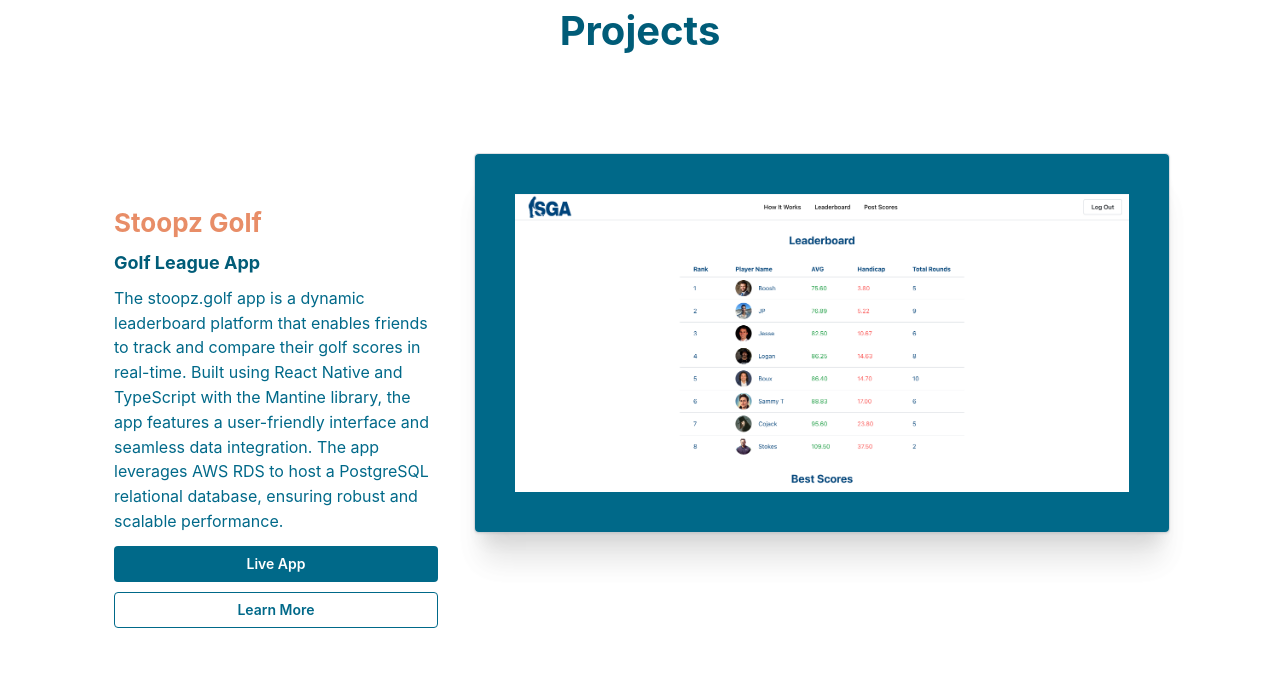
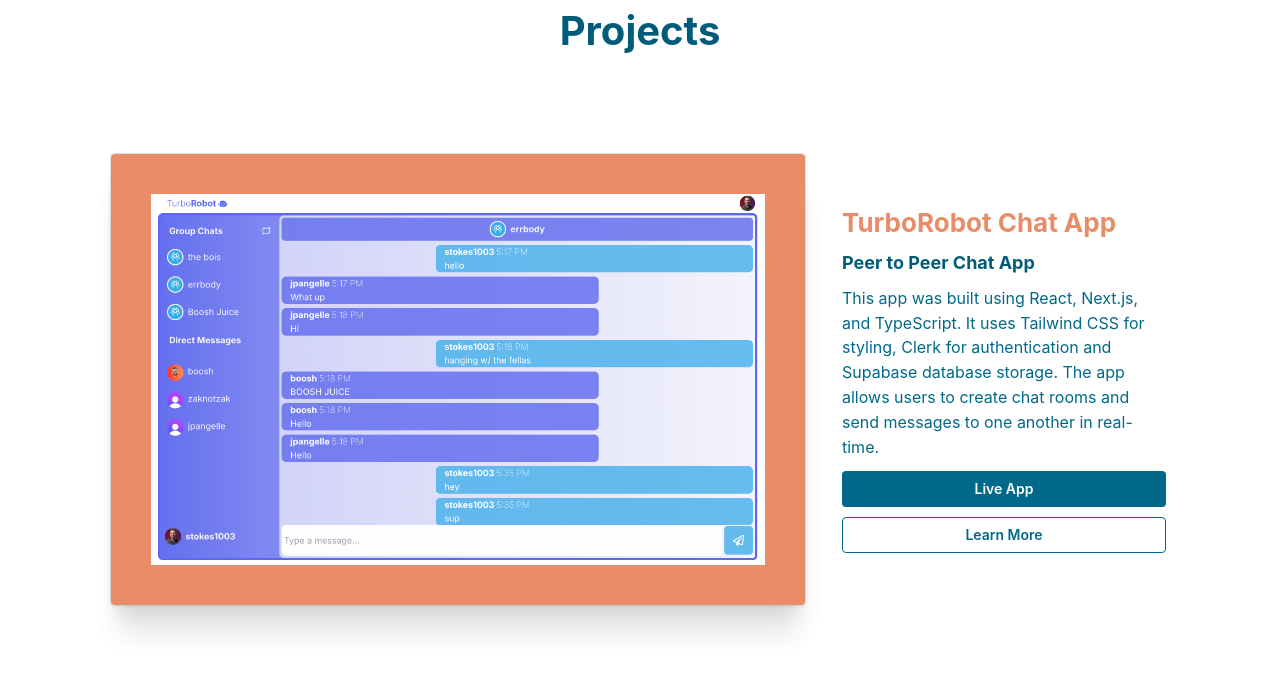
Before and after one commit to stokes1003/portfolio, a React (Vite) app: page / in a window 1280 px wide. Shown: the part 1680-2375 px from the top of the page. Built offline with nearby package versions, Linux system fonts and the light colour scheme.

Commit message:
TurboRobot

```diff
--- a/src/components/Projects.tsx
+++ b/src/components/Projects.tsx
@@ -20,6 +20,65 @@
   if (isMobile) {
     return (
       <Container h="100%">
+        <Flex mt="xl" gap="xs" align="center" direction="column">
+          <Title c="#E88D67" order={2}>
+            Turbo Robot
+          </Title>
+          <Title c="#005C78" order={4}>
+            Peer to Peer Chat App
+          </Title>
+
+          <Text c="#006989" size="md">
+            This app was built using React, Next.js, and TypeScript. It uses
+            Tailwind CSS for styling, Clerk for authentication and Supabase
+            database storage. The app allows users to create chat rooms and send
+            messages to one another in real-time.
+          </Text>
+
+          <Paper
+            p="10px"
+            mb="sm"
+            bg="#E88D67"
+            component="a"
+            href="https://chat-app-flax-chi.vercel.app/"
+            target="_blank"
+            rel="noopener"
+            shadow="xl"
+            withBorder
+            w="100%"
+          >
+            <Group align="center" justify="center" gap="xl" grow>
+              <Image radius="sm" src="/images/TurboRobot.png" p="20px" />
+            </Group>
+          </Paper>
+        </Flex>
+        <Group grow justify="flex-start" align="flex-start">
+          <Box size="13rem">
+            <Stack gap="xs">
+              <Button
+                color="#006989"
+                component="a"
+                href="https://chat-app-flax-chi.vercel.app/"
+                variant="outline"
+                target="_blank"
+                rel="noopener"
+              >
+                Live App
+              </Button>
+              <Button
+                color="#006989"
+                variant="filled"
+                component="a"
+                href="https://github.com/stokes1003/chat-app"
+                target="_blank"
+                rel="noopener"
+              >
+                Learn More
+              </Button>
+            </Stack>
+          </Box>
+        </Group>
+
         <Group justify="center">
           <Title c="#005C78" fw="700" size="40">
             Projects
@@ -181,6 +240,63 @@
       <Space h="lg" />
 
       <Grid gutter="xl">
+        <Grid.Col mt="xl" mb="xl" span={8}>
+          <Paper
+            shadow="xl"
+            withBorder
+            component="a"
+            href="https://chat-app-flax-chi.vercel.app/"
+            target="_blank"
+            rel="noopener"
+          >
+            <Paper p="20px" bg="#E88D67">
+              <Image radius="sm" src="/images/TurboRobot.png" p="20px" />
+            </Paper>
+          </Paper>
+        </Grid.Col>
+        <Grid.Col p="lg" mt="80" span={4}>
+          <Flex gap="xs" align="flex-start" direction="column">
+            <Title c="#E88D67" order={2}>
+              TurboRobot Chat App
+            </Title>
+            <Title c="#005C78" order={4}>
+              Peer to Peer Chat App
+            </Title>
+
+            <Text c="#006989">
+              This app was built using React, Next.js, and TypeScript. It uses
+              Tailwind CSS for styling, Clerk for authentication and Supabase
+              database storage. The app allows users to create chat rooms and
+              send messages to one another in real-time.
+            </Text>
+          </Flex>
+
+          <Space h="sm" />
+
+          <Stack align="stretch" justify="flex-start" gap="xs">
+            <Button
+              color="#006989"
+              component="a"
+              href="https://chat-app-flax-chi.vercel.app/"
+              variant="filled"
+              target="_blank"
+              rel="noopener"
+            >
+              Live App
+            </Button>
+            <Button
+              color="#006989"
+              variant="outline"
+              component="a"
+              href="https://github.com/stokes1003/chat-app"
+              target="_blank"
+              rel="noopener"
+            >
+              Learn More
+            </Button>
+          </Stack>
+        </Grid.Col>
+
         <Grid.Col p="lg" mt="80" span={4}>
           <Flex gap="xs" align="flex-start" direction="column">
             <Title c="#E88D67" order={2}>
```
Also changed, not shown: public/images/TurboRobot.png (added).
